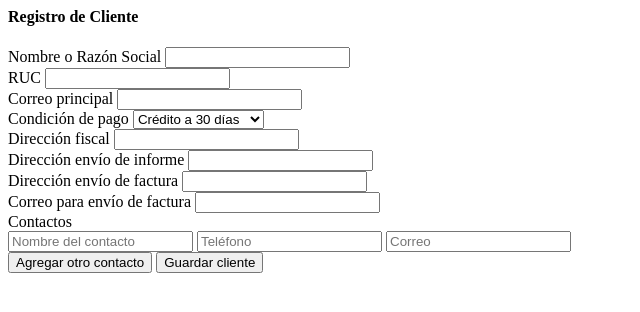
After one commit to codigoscerrados-prog/fastapi-form-app, a Python web app: template app/templates/addcliente.html in a window 1280 px wide. The commit adds this page. Shown: the top 312 px of the page, without its empty margins (0-640 px from the left). Run offline with Jinja, Linux system fonts and the light colour scheme; the template is opened without the code that fills it, so the values that code supplies are empty.

Commit message:
Subir proyecto completo

```diff
--- /dev/null
+++ b/app/templates/addcliente.html
@@ -0,0 +1,82 @@
+<form method="POST" action="/clientes/crear" class="p-4 bg-white shadow rounded">
+    <h4 class="mb-4">Registro de Cliente</h4>
+
+    <!-- Datos del cliente -->
+    <div class="mb-3">
+        <label class="form-label">Nombre o Razón Social</label>
+        <input type="text" name="nombre" class="form-control" required>
+    </div>
+
+    <div class="mb-3">
+        <label class="form-label">RUC</label>
+        <input type="text" name="ruc" class="form-control" required>
+    </div>
+
+    <div class="mb-3">
+        <label class="form-label">Correo principal</label>
+        <input type="email" name="correo" class="form-control">
+    </div>
+
+    <!-- Condición de pago -->
+    <div class="mb-3">
+        <label class="form-label">Condición de pago</label>
+        <select name="condicion_pago" class="form-select">
+            <option value="30">Crédito a 30 días</option>
+            <option value="60">Crédito a 60 días</option>
+            <option value="90">Crédito a 90 días</option>
+            <option value="120">Crédito a 120 días</option>
+        </select>
+    </div>
+
+    <!-- Direcciones -->
+    <div class="mb-3">
+        <label class="form-label">Dirección fiscal</label>
+        <input type="text" name="direccion_fiscal" class="form-control">
+    </div>
+
+    <div class="mb-3">
+        <label class="form-label">Dirección envío de informe</label>
+        <input type="text" name="direccion_envio_informe" class="form-control">
+    </div>
+
+    <div class="mb-3">
+        <label class="form-label">Dirección envío de factura</label>
+        <input type="text" name="direccion_envio_factura" class="form-control">
+    </div>
+
+    <div class="mb-3">
+        <label class="form-label">Correo para envío de factura</label>
+        <input type="email" name="correo_envio_factura" class="form-control">
+    </div>
+
+    <!-- Contactos dinámicos -->
+    <div id="contactos-container" class="mb-3">
+        <label class="form-label">Contactos</label>
+        <div class="border p-3 rounded mb-2">
+            <input type="text" name="contactos[0][nombre]" class="form-control mb-2" placeholder="Nombre del contacto">
+            <input type="text" name="contactos[0][telefono]" class="form-control mb-2" placeholder="Teléfono">
+            <input type="email" name="contactos[0][correo]" class="form-control" placeholder="Correo">
+        </div>
+    </div>
+
+    <button type="button" class="btn btn-outline-secondary mb-3" onclick="agregarContacto()">Agregar otro
+        contacto</button>
+
+    <button type="submit" class="btn btn-primary">Guardar cliente</button>
+</form>
+
+<script>
+    let contactoIndex = 1;
+    function agregarContacto() {
+        const container = document.getElementById("contactos-container");
+        const div = document.createElement("div");
+        div.className = "border p-3 rounded mb-2";
+        div.innerHTML = `
+      <input type="text" name="contactos[${contactoIndex}][nombre]" class="form-control mb-2" placeholder="Nombre del contacto">
+      <input type="text" name="contactos[${contactoIndex}][telefono]" class="form-control mb-2" placeholder="Teléfono">
+      <input type="email" name="contactos[${contactoIndex}][correo]" class="form-control" placeholder="Correo">
+    `;
+        container.appendChild(div);
+        contactoIndex++;
+    }
+</script>
--- a/app/templates/dashboard.html
+++ b/app/templates/dashboard.html
@@ -1,5 +1,6 @@
 <!DOCTYPE html>
 <html lang="es">
+
 <head>
     <meta charset="UTF-8">
     <title>Dashboard</title>
@@ -9,6 +10,7 @@
     <link href="https://cdn.jsdelivr.net/npm/bootstrap-icons/font/bootstrap-icons.css" rel="stylesheet">
     <link href="/static/styles.css" rel="stylesheet">
 </head>
+
 <body class="bg-light">
 
     <!-- Navbar -->
@@ -41,6 +43,9 @@
                             <a href="/seguimiento" class="btn btn-secondary">
                                 <i class="bi bi-search"></i> Seguimiento
                             </a>
+                            <a href="/clientes/nuevo" class="btn btn-success">
+                                <i class="bi bi-person-plus"></i> Agregar Cliente
+                            </a>
                         </div>
                     </div>
                 </div>
@@ -57,4 +62,5 @@
     <!-- Bootstrap JS -->
     <script src="https://cdn.jsdelivr.net/npm/bootstrap@5.3.3/dist/js/bootstrap.bundle.min.js"></script>
 </body>
+
 </html>
```
Also changed, not shown: app/main.py (+122 -63 lines), app/models.py (+46 -1 lines), app/schemas.py (+18 -0 lines).
